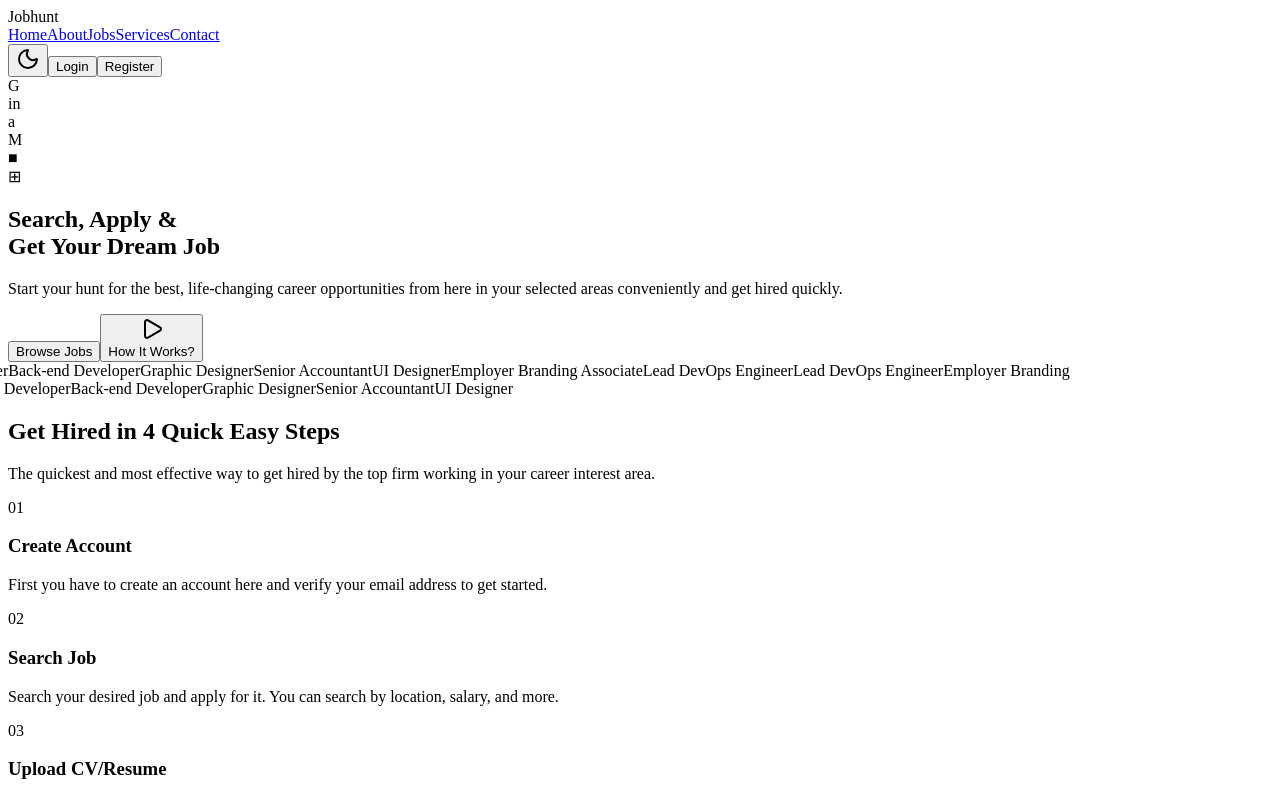
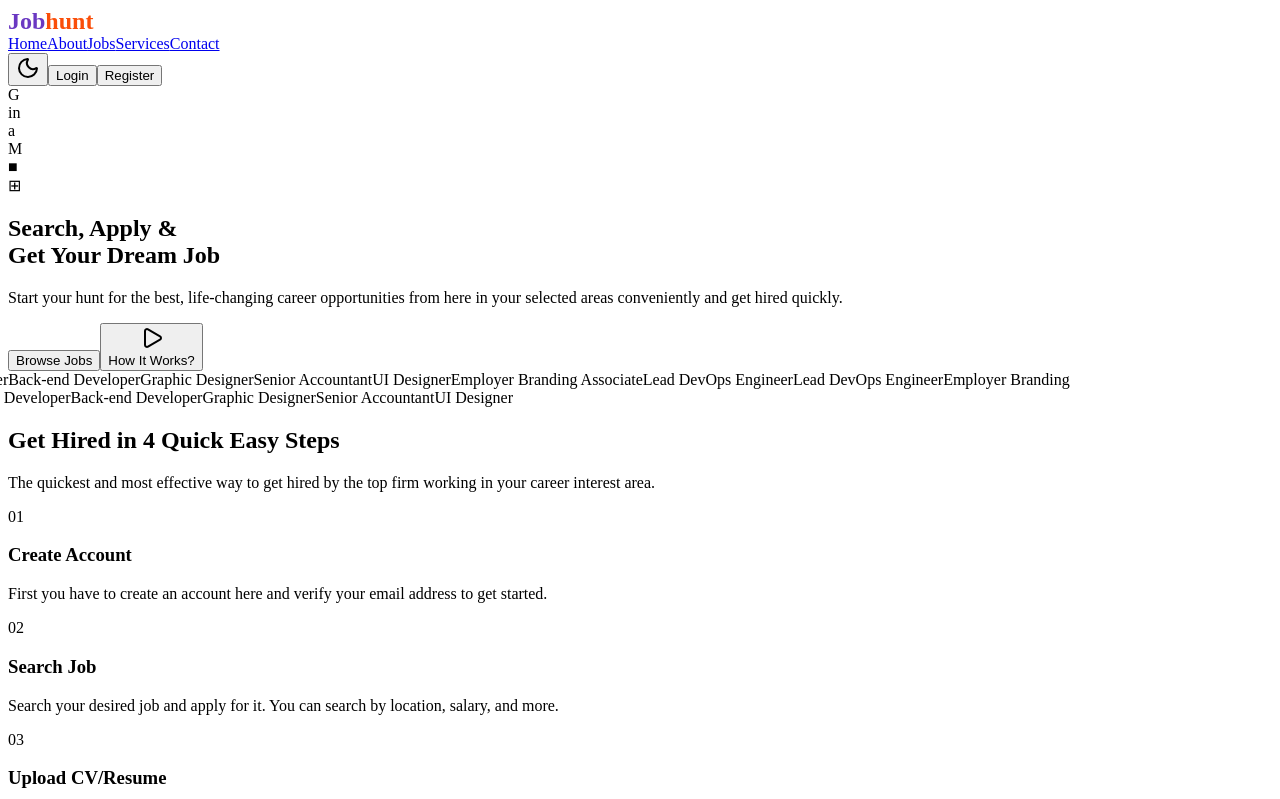
Before and after one commit to CelestinFernandes/JobPortal, a React (Vite) app in the folder job-portal/: page / in a window 1280 px wide. Shown: the top 799 px of the page. Built offline with nearby package versions, Linux system fonts and the light colour scheme.

Commit message:
updated Logo

```diff
--- a/job-portal/src/components/Logo.jsx
+++ b/job-portal/src/components/Logo.jsx
@@ -1,7 +1,11 @@
-export default function Logo({ isDark = false }) {
+const Logo = ({ className = "" }) => {
   return (
-    <div className="flex items-center space-x-1">
-      <span className="text-2xl font-bold text-purple-600">Job</span>
-      <span className="text-2xl font-bold text-orange-500">hunt</span>
+    <div className={`logo ${className}`} style={{ display: "flex", alignItems: "center", gap: "8px" }}>
+      <span style={{ fontSize: "24px", fontWeight: "bold" }}>
+        <span style={{ color: "#6A38C2" }}>Job</span>
+        <span style={{ color: "#FA4E09" }}>hunt</span>
+      </span>
     </div>
-  )}
+  )
+}
+export default Logo
```
